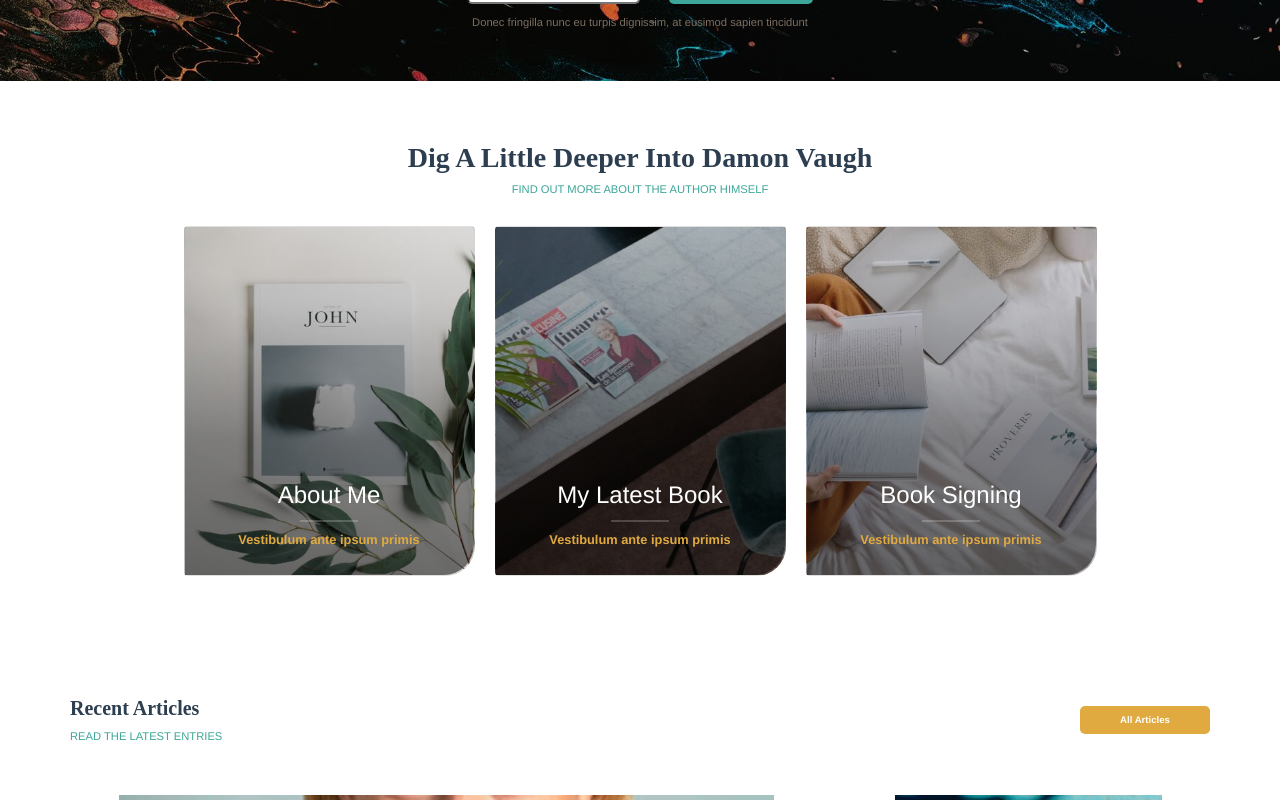
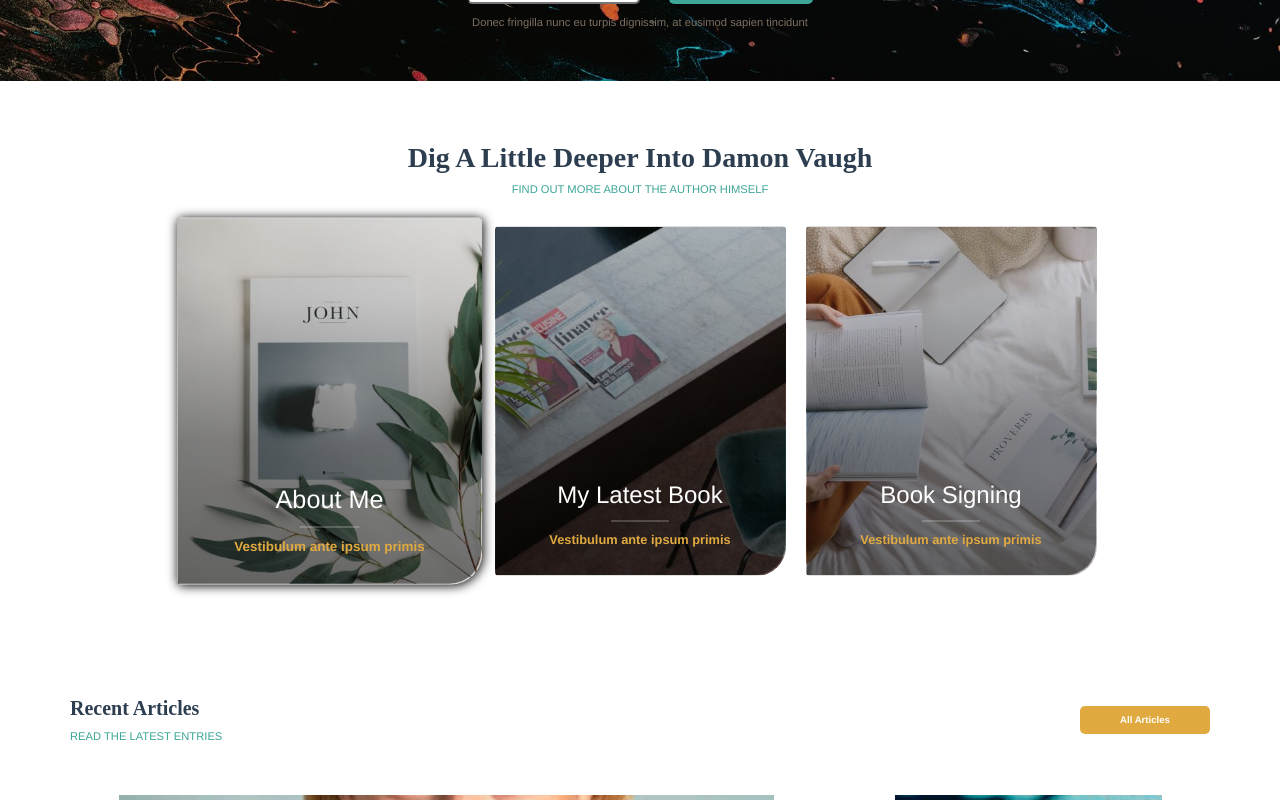
Before and after one commit to Andrea1302/proj-html-vuejs, a Vue app: page / in a window 1280 px wide. In both pictures the pointer is over the element 329 px from the left and 2716 px from the top of the page. Shown: the part 2316-3116 px from the top of the page. Built offline with nearby package versions, Linux system fonts and the light colour scheme; a web font is replaced by a local one.

Commit message:
add hover on card in moreInfo component

```diff
--- a/src/components/moreInfo.vue
+++ b/src/components/moreInfo.vue
@@ -131,4 +131,10 @@ export default {
         margin: 0 10px;
     }
 }
+
+// hover
+.card:hover{
+    transform: scale(1.05);
+    box-shadow: 1px 1px 10px 0px black;
+}
 </style>
```
